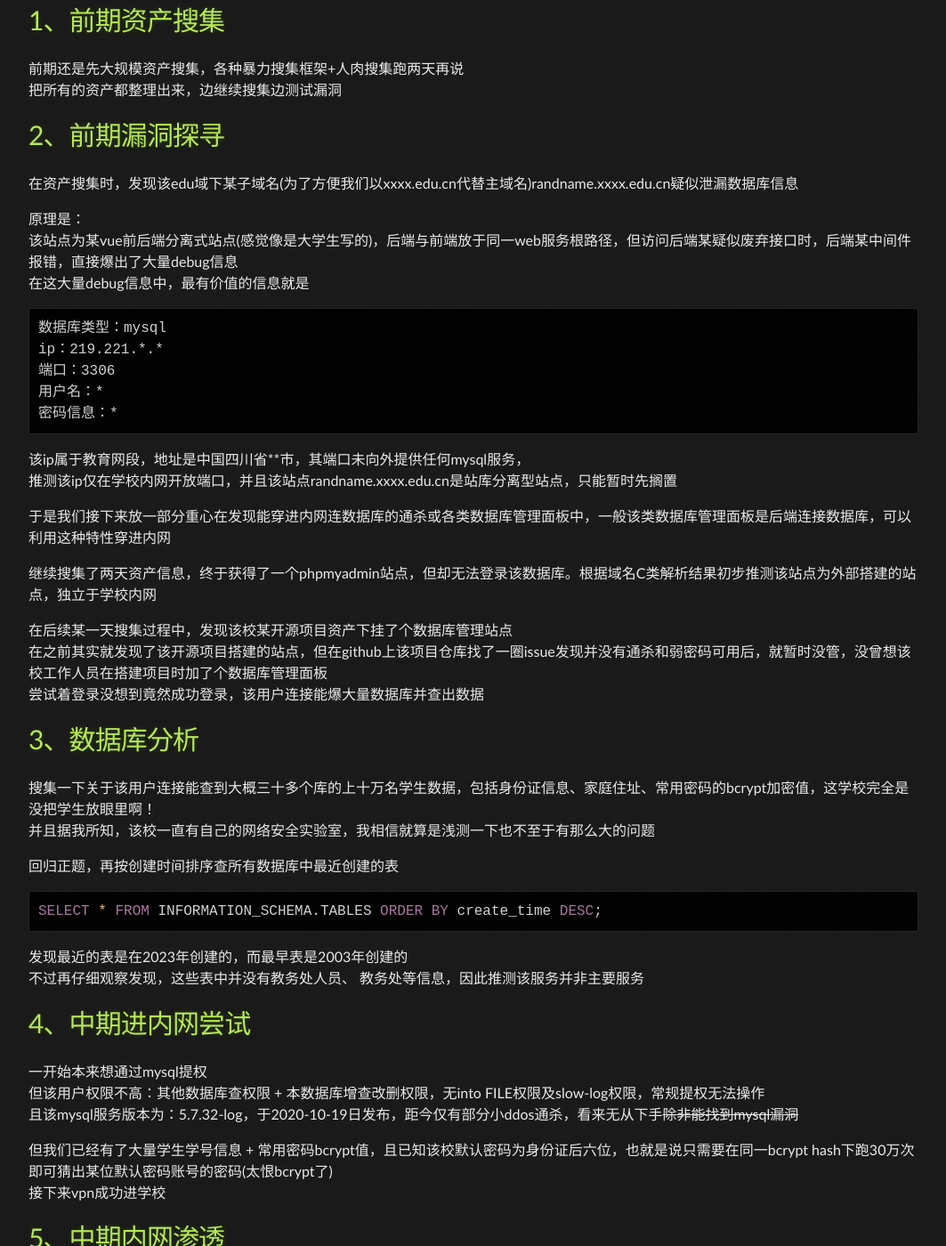
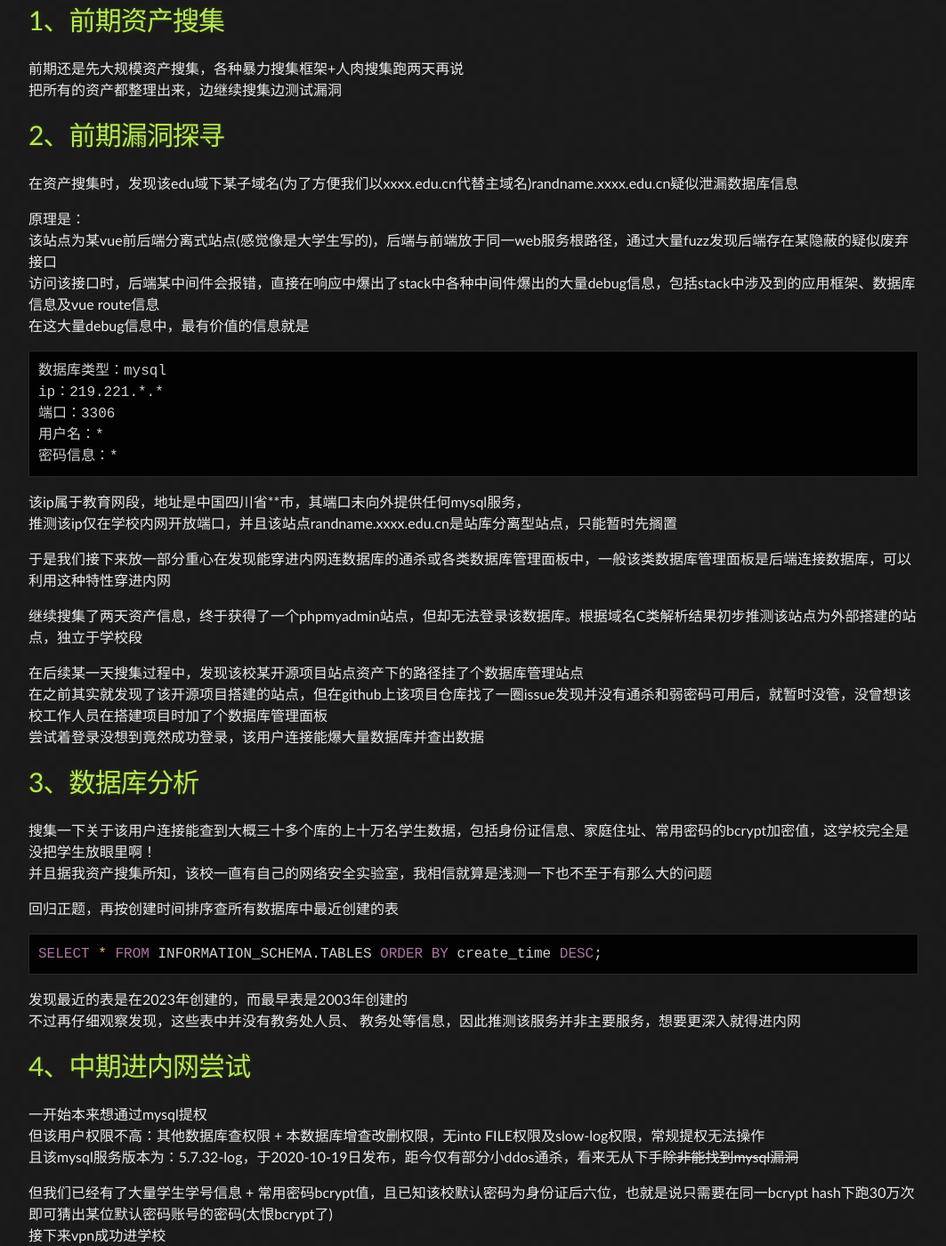
Before and after one commit to Leeyangee/leeyangee.github.io, a Jekyll site: the page built from _posts/2023-06-20-SRC干货 某教育资产经典渗透-漏洞链从外网打到内网.md, in a window 1280 px wide and 1400 px high, scrolled down 377 px. Shown: the whole window at 89% size, without its empty margins (108-1171 px from the left). Built offline with Jekyll 4.4.1, drawn with Linux system fonts in a browser that asks for light colours; some of the changed text lies outside the part shown.

Commit message:
Update 2023-06-20-SRC干货 某教育资产经典渗透-漏洞链从外网打到内网.md

````diff
--- a/_posts/2023-06-20-SRC干货 某教育资产经典渗透-漏洞链从外网打到内网.md
+++ b/_posts/2023-06-20-SRC干货 某教育资产经典渗透-漏洞链从外网打到内网.md
@@ -20,7 +20,8 @@ published: true
 在资产搜集时，发现该edu域下某子域名(为了方便我们以xxxx.edu.cn代替主域名)randname.xxxx.edu.cn疑似泄漏数据库信息
 
 原理是：
-该站点为某vue前后端分离式站点(感觉像是大学生写的)，后端与前端放于同一web服务根路径，但访问后端某疑似废弃接口时，后端某中间件报错，直接爆出了大量debug信息
+该站点为某vue前后端分离式站点(感觉像是大学生写的)，后端与前端放于同一web服务根路径，通过大量fuzz发现后端存在某隐蔽的疑似废弃接口
+访问该接口时，后端某中间件会报错，直接在响应中爆出了stack中各种中间件爆出的大量debug信息，包括stack中涉及到的应用框架、数据库信息及vue route信息
 在这大量debug信息中，最有价值的信息就是
 ```
 数据库类型：mysql
@@ -34,23 +35,23 @@ ip：219.221.*.*
 
 于是我们接下来放一部分重心在发现能穿进内网连数据库的通杀或各类数据库管理面板中，一般该类数据库管理面板是后端连接数据库，可以利用这种特性穿进内网
 
-继续搜集了两天资产信息，终于获得了一个phpmyadmin站点，但却无法登录该数据库。根据域名C类解析结果初步推测该站点为外部搭建的站点，独立于学校内网
+继续搜集了两天资产信息，终于获得了一个phpmyadmin站点，但却无法登录该数据库。根据域名C类解析结果初步推测该站点为外部搭建的站点，独立于学校段
 
-在后续某一天搜集过程中，发现该校某开源项目资产下挂了个数据库管理站点
+在后续某一天搜集过程中，发现该校某开源项目站点资产下的路径挂了个数据库管理站点
 在之前其实就发现了该开源项目搭建的站点，但在github上该项目仓库找了一圈issue发现并没有通杀和弱密码可用后，就暂时没管，没曾想该校工作人员在搭建项目时加了个数据库管理面板
 尝试着登录没想到竟然成功登录，该用户连接能爆大量数据库并查出数据
 
 # [](#header-1)3、数据库分析
 
 搜集一下关于该用户连接能查到大概三十多个库的上十万名学生数据，包括身份证信息、家庭住址、常用密码的bcrypt加密值，这学校完全是没把学生放眼里啊！
-并且据我所知，该校一直有自己的网络安全实验室，我相信就算是浅测一下也不至于有那么大的问题
+并且据我资产搜集所知，该校一直有自己的网络安全实验室，我相信就算是浅测一下也不至于有那么大的问题
 
 回归正题，再按创建时间排序查所有数据库中最近创建的表
 ```sql
 SELECT * FROM INFORMATION_SCHEMA.TABLES ORDER BY create_time DESC;
 ```
 发现最近的表是在2023年创建的，而最早表是2003年创建的
-不过再仔细观察发现，这些表中并没有教务处人员、 教务处等信息，因此推测该服务并非主要服务
+不过再仔细观察发现，这些表中并没有教务处人员、 教务处等信息，因此推测该服务并非主要服务，想要更深入就得进内网
 
 # [](#header-1)4、中期进内网尝试
 
@@ -89,4 +90,6 @@ SELECT * FROM INFORMATION_SCHEMA.TABLES ORDER BY create_time DESC;
 ```
 但基本上都是改了默认密码，且更新了程序
 
+以后再更
+
 以后再更吧
````
Also changed, not shown: other parts of _posts/2023-06-20-SRC干货 某教育资产经典渗透-漏洞链从外网打到内网.md (+1 -1 lines).
